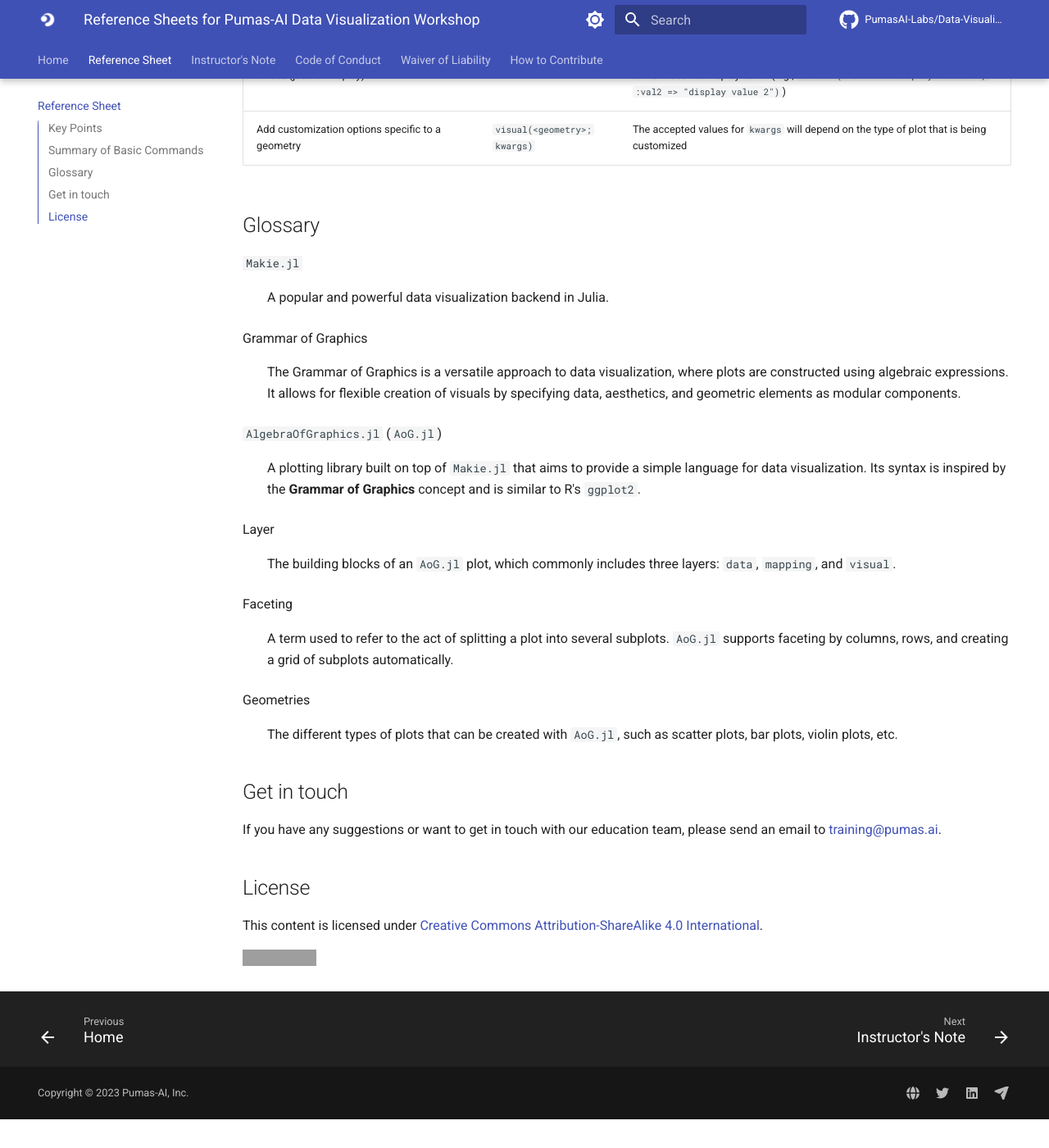
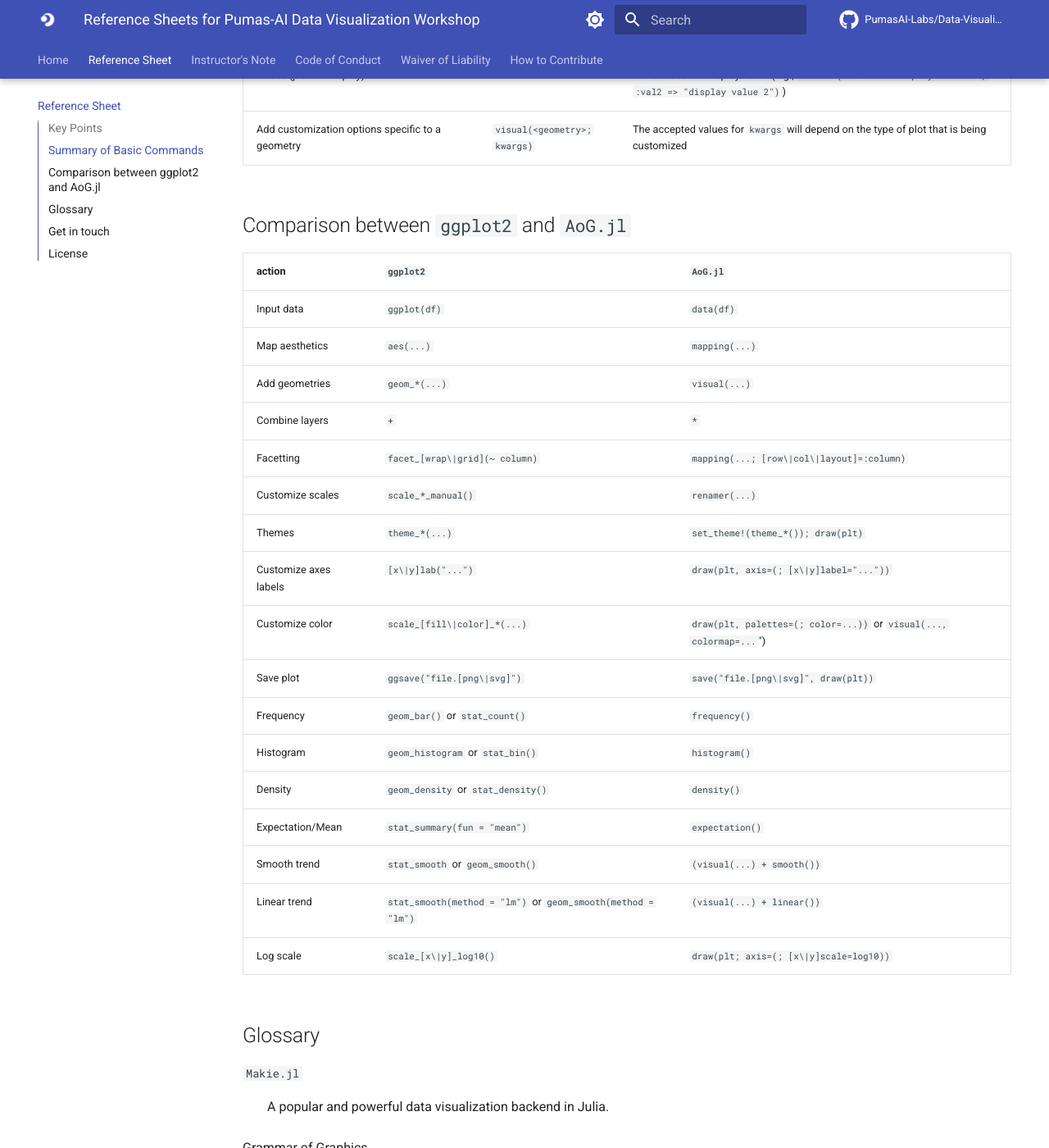
Before and after one commit to PumasAI-Labs/Data-Visualization, an MkDocs documentation site: the page built from docs/reference.md, in a window 1280 px wide and 1400 px high, scrolled down 2272 px. Shown: the whole window at 82% size. Built offline with MkDocs 1.6.1 and Material for MkDocs 9.7.7, drawn with Linux system fonts in a browser that asks for light colours; comment, search, counter and statistics services are not loaded; before the commit the page ends 3637 px from its top, so only the background shows below that; grey boxes are pictures that could not be loaded.

Commit message:
Added comparison table for `ggplot2`

```diff
--- a/docs/reference.md
+++ b/docs/reference.md
@@ -56,6 +56,27 @@
 | Change a categorical variable's encoding values (just for display) | `renamer` | `renamer` can receive a series of `Pair`s specifying the dataset encoding value and the desired display name (e.g., `renamer(:val1 => "display value 1", :val2 => "display value 2")`) |
 | Add customization options specific to a geometry | `visual(<geometry>; kwargs)` | The accepted values for `kwargs` will depend on the type of plot that is being customized |
 
+## Comparison between `ggplot2` and `AoG.jl`
+
+| action                | `ggplot2`                                                    | `AoG.jl`                                                            |
+|-----------------------|--------------------------------------------------------------|---------------------------------------------------------------------|
+| Input data            | `ggplot(df)`                                                 | `data(df)`                                                          |
+| Map aesthetics        | `aes(...)`                                                   | `mapping(...)`                                                      |
+| Add geometries        | `geom_*(...)`                                                | `visual(...)`                                                       |
+| Combine layers        | `+`                                                          | `*`                                                                 |
+| Facetting             | `facet_[wrap\|grid](~ column)`                               | `mapping(...; [row\|col\|layout]=:column)`                          |
+| Customize scales      | `scale_*_manual()`                                           | `renamer(...)`                                                      |
+| Themes                | `theme_*(...)`                                               | `set_theme!(theme_*()); draw(plt)`                                  |
+| Customize axes labels | `[x\|y]lab("...")`                                           | `draw(plt, axis=(; [x\|y]label="..."))`                             |
+| Customize color       | `scale_[fill\|color]_*(...)`                                 | `draw(plt, palettes=(; color=...))` or `visual(..., colormap=...`") |
+| Save plot             | `ggsave("file.[png\|svg]")`                                  | `save("file.[png\|svg]", draw(plt))`                                |
+| Frequency             | `geom_bar()` or `stat_count()`                               | `frequency()`                                                       |
+| Histogram             | `geom_histogram` or `stat_bin()`                             | `histogram()`                                                       |
+| Density               | `geom_density` or `stat_density()`                           | `density()`                                                         |
+| Expectation/Mean      | `stat_summary(fun = "mean")`                                 | `expectation()`                                                     |
+| Smooth trend          | `stat_smooth` or `geom_smooth()`                             | `(visual(...) + smooth())`                                          |
+| Linear trend          | `stat_smooth(method = "lm")` or `geom_smooth(method = "lm")` | `(visual(...) + linear())`                                          |
+| Log scale             | `scale_[x\|y]_log10()`                                       | `draw(plt; axis=(; [x\|y]scale=log10))`                             |
 
 ## Glossary
 
```
